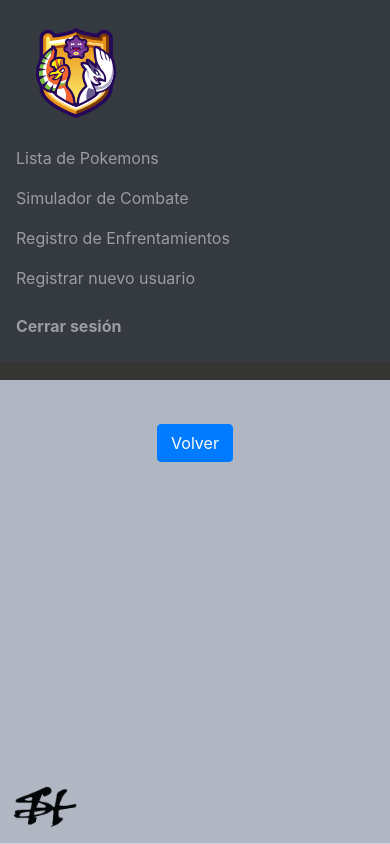
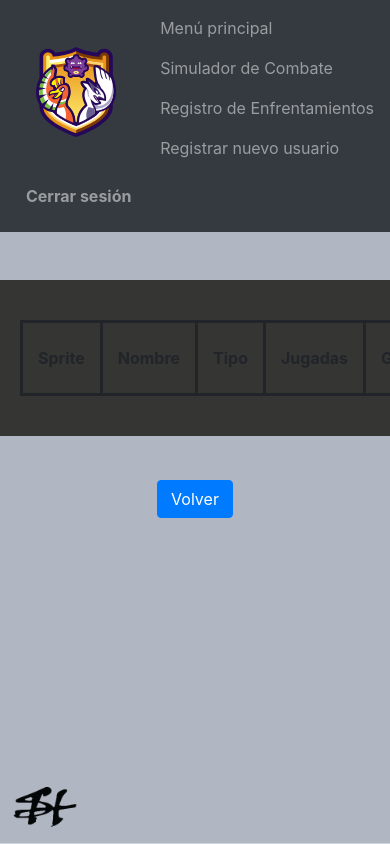
Before and after one commit to juanma046/Proyecto-Final, a PHP site: page /pokemon.php in a window 390 px wide; the page is wider, and only the part inside the window is pictured. Run offline with PHP 8.4, Linux system fonts and the light colour scheme; the visitor is signed in with stand-in values (Sample User, id 1); data that the repository does not hold is empty.

Commit message:
Realizado media query

```diff
--- a/pokemon.css
+++ b/pokemon.css
@@ -12,8 +12,28 @@ body{
     background-size: cover;
 	background-repeat: no-repeat;
 	background-attachment: fixed;
+    padding-top: 56px;
 
 }
+
+.navbar-nav {
+    display: flex;
+    flex-direction: row;
+    flex-wrap: nowrap;
+}
+
+.navbar-nav .nav-item {
+    margin-left: 10px;
+}
+
+.navbar-nav .nav-item .nav-link {
+    white-space: nowrap;
+}
+
+.navbar-nav .nav-item img {
+    max-height: 24px;
+}
+
 button a {
     outline: none;
     text-decoration: none;
@@ -30,6 +50,7 @@ button a:hover {
 	max-width:1000px;
 	width:90%;
 	margin:auto;
+    padding: 20px;
 }
 
 .portada {
@@ -150,6 +171,7 @@ h1{
     background-color: #333;
     color: white;
     display: flex;
+    flex-wrap: wrap;
     justify-content: space-between;
     align-items: center;
     padding: 20px;
@@ -179,9 +201,22 @@ h1{
 }
 
 .pie li {
-    display: block;
+    display: inline;
     margin: 5px;
 
+}
+
+@media (max-width: 500px) {
+    .pie {
+        flex-direction: column;
+        text-align: center;
+    }
+    .pie-img {
+        margin-bottom: 20px;
+    }
+    .juegos, .social {
+        margin: 20px 0;
+    }
 }
 
 /* Css de Enfrentamiento1 */
--- a/pokemon.php
+++ b/pokemon.php
@@ -111,23 +111,21 @@ $mysqli->close();
    }else{
     ?>
     <header>
-    <nav class="navbar navbar-expand-lg navbar-dark bg-dark fixed-top">
-        <div class="container-fluid">
-            <img src="imagenes/escudo.svg" class="escudo">
-            <div class="navbar-collapse" id="menu">
-                <ul class="navbar-nav me-auto mb-2 mb-lg-0">
-                    <li class="nav-item"><a href="pokemon.php" class="nav-link">Lista de Pokemons</a></li>
+        <nav class="navbar navbar-expand-lg navbar-dark bg-dark fixed-top">
+            <div class="container-fluid">
+                <img src="imagenes/escudo.svg" class="escudo" alt="Escudo">
+                <div class="navbar-nav me-auto mb-2 mb-lg-0">
+                    <li class="nav-item"><a href="index.php" class="nav-link">Menú principal</a></li>
                     <li class="nav-item"><a href="enfrentamiento1.php" class="nav-link">Simulador de Combate</a></li>
                     <li class="nav-item"><a href="registros.php" class="nav-link">Registro de Enfrentamientos</a></li>
                     <li class="nav-item"><a href="registrar1.php" class="nav-link">Registrar nuevo usuario</a></li>
-                </ul>
-                <ul class="navbar-nav ms-auto mb-2 mb-lg-0">
+                </div>
+                <div class="navbar-nav ms-auto mb-2 mb-lg-0">
                     <li class="nav-item" style="margin-right: 20px;"><a href="salir.php" class="nav-link" style="font-weight: bold;">Cerrar sesión</a></li>
-                </ul>
+                </div>
             </div>
-        </div>
-    </nav>
-</header>
+        </nav>
+    </header>
 <?php
 echo "<div class='contenedor-tabla'>";
 echo "<main>";
```
Also changed, not shown: index.php (+14 -18 lines), jugadores.php (+9 -11 lines), registros.php (+9 -11 lines).
